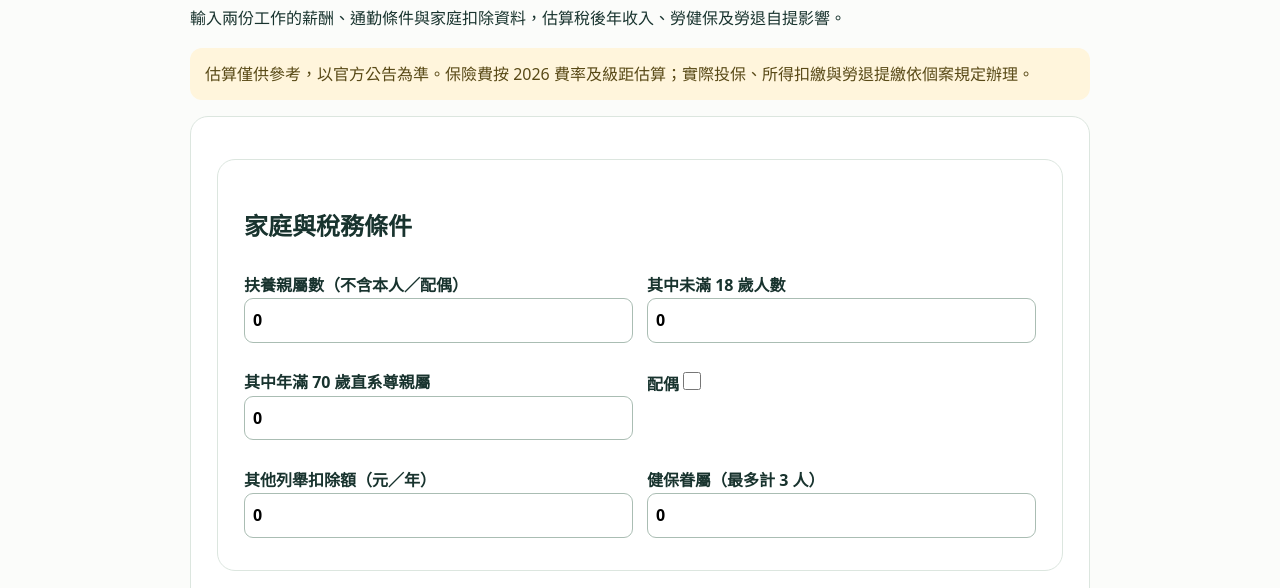
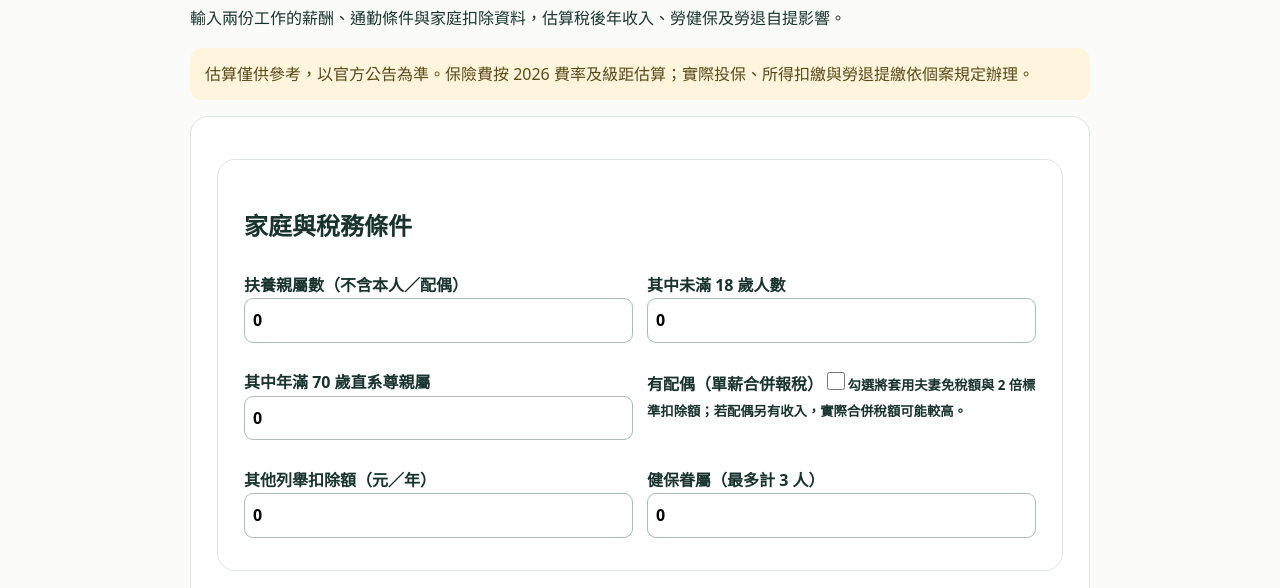
Before and after one commit to ericyeh2377/daily-calc, a plain HTML site: page tools/salary-offer/index.html in a window 1280 px wide. Shown: the part 179-767 px from the top of the page. Drawn offline with Linux system fonts and the light colour scheme.

Commit message:
Clarify spouse checkbox label on salary-offer page
Co-authored-by: OpenBot <335604065+openbotgit[bot]@users.noreply.github.com>

```diff
--- a/tools/salary-offer/index.html
+++ b/tools/salary-offer/index.html
@@ -20,7 +20,7 @@
       <label>扶養親屬數（不含本人／配偶）<input name="dependents" type="number" min="0" max="20" value="0"></label>
       <label>其中未滿 18 歲人數<input name="minorDependents" type="number" min="0" max="20" value="0"></label>
       <label>其中年滿 70 歲直系尊親屬<input name="elderlyDependents" type="number" min="0" max="20" value="0"></label>
-      <label>配偶<input name="spouse" type="checkbox" value="1"></label>
+      <label>有配偶（單薪合併報稅）<input name="spouse" type="checkbox" value="1"><small>勾選將套用夫妻免稅額與 2 倍標準扣除額；若配偶另有收入，實際合併稅額可能較高。</small></label>
       <label>其他列舉扣除額（元／年）<input name="otherDeductions" type="number" min="0" value="0"></label>
       <label>健保眷屬（最多計 3 人）<input name="healthDependents" type="number" min="0" max="3" value="0"></label>
     </div></section>
```
